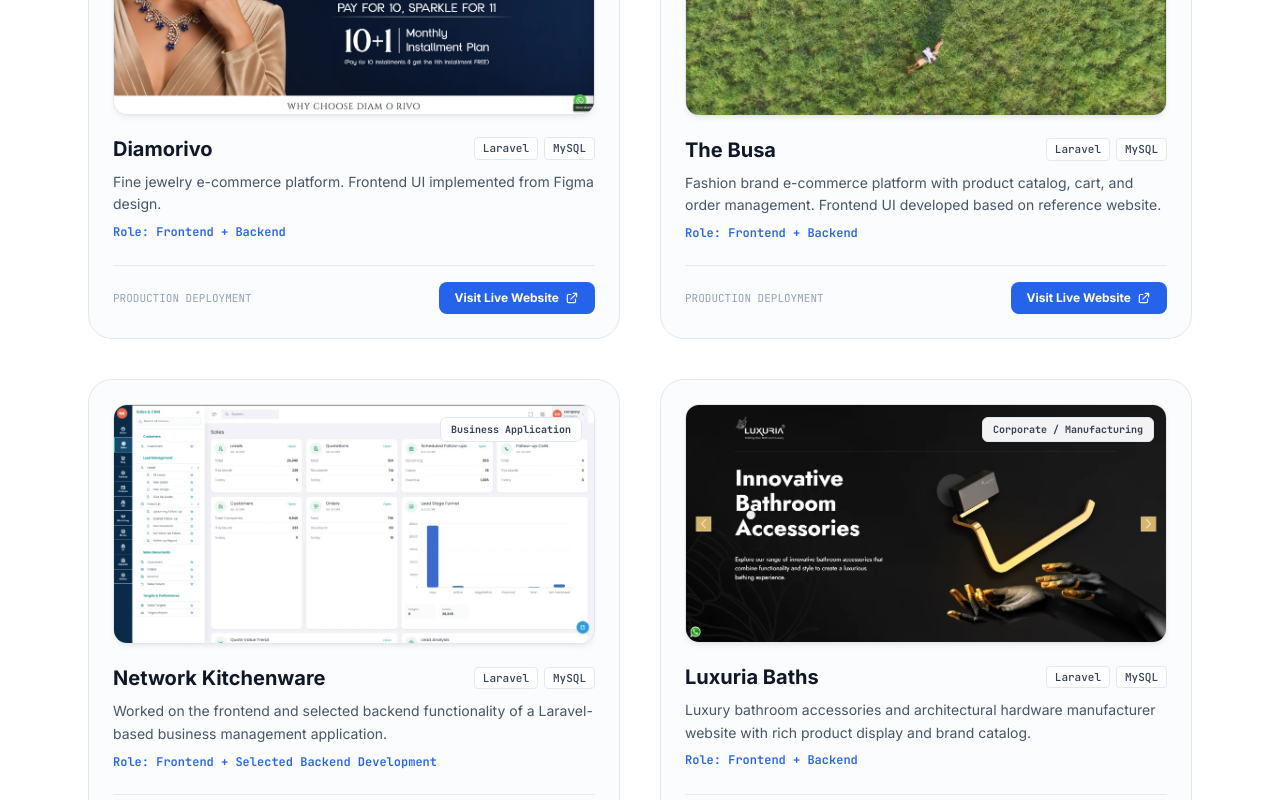
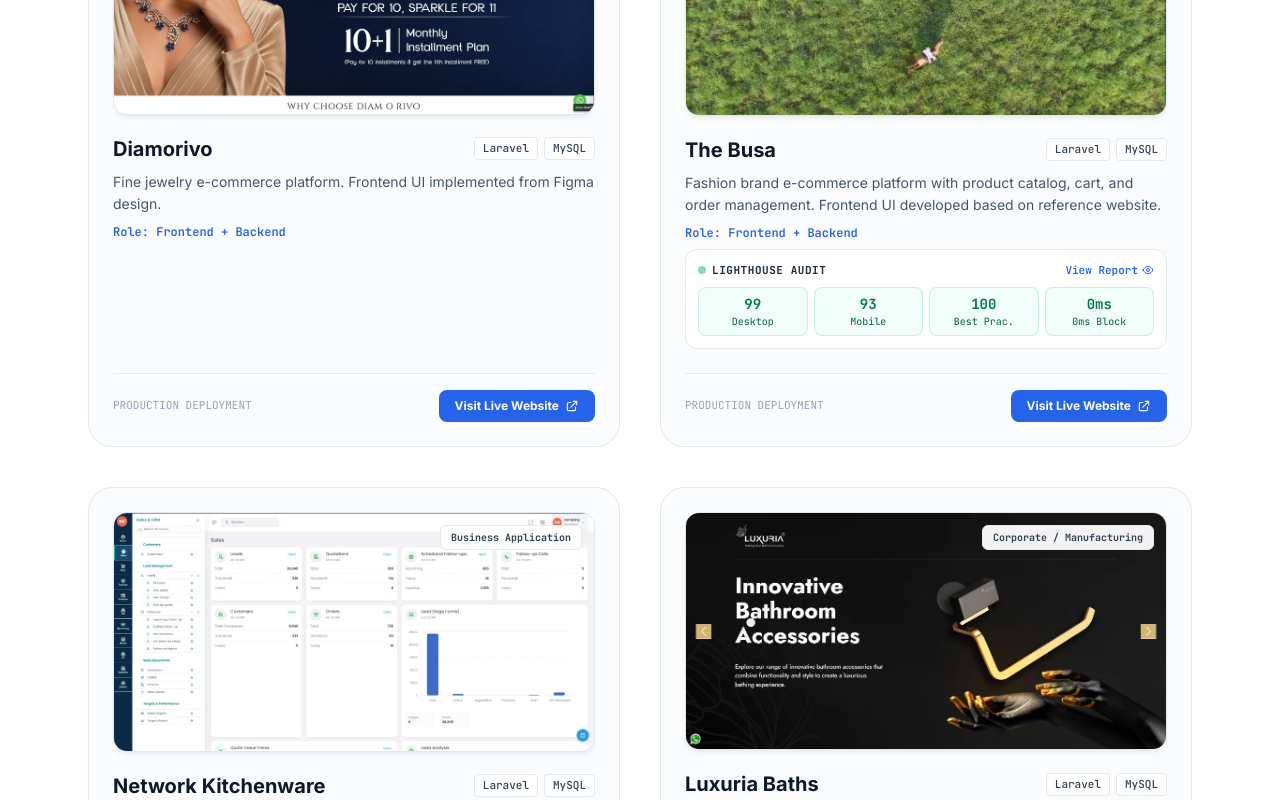
Before and after one commit to pratik-mandani/pratik-mandani.github.io, a React (Vite) app: page / in a window 1280 px wide. Shown: the part 6460-7260 px from the top of the page. Built offline with nearby package versions, Linux system fonts and the light colour scheme.

Commit message:
feat: add verified Google Lighthouse performance audit and report viewer to The Busa project

```diff
--- a/src/components/sections/WebDevelopment.tsx
+++ b/src/components/sections/WebDevelopment.tsx
@@ -1,9 +1,12 @@
 import { useState, useMemo } from 'react';
 import { featuredWebProjects, moreWebProjects, webDevelopmentIntro } from '../../data/portfolioData';
+import { FeaturedWebProject } from '../../types';
 
 export function WebDevelopment() {
   const [filterCategory, setFilterCategory] = useState<string>('all');
   const [searchQuery, setSearchQuery] = useState('');
+  const [selectedAudit, setSelectedAudit] = useState<FeaturedWebProject | null>(null);
+  const [auditDevice, setAuditDevice] = useState<'desktop' | 'mobile'>('desktop');
 
   const filteredArchive = useMemo(() => {
     return moreWebProjects.filter((item) => {
@@ -87,6 +90,61 @@ export function WebDevelopment() {
                     <div className="text-xs font-semibold text-blue-600 font-mono">
                       Role: {project.role}
                     </div>
+
+                    {/* Verified Lighthouse Performance Audit Card */}
+                    {project.lighthouse && (
+                      <div className="mt-3 p-3 rounded-xl bg-white border border-slate-200 shadow-2xs">
+                        <div className="flex items-center justify-between mb-2">
+                          <div className="flex items-center gap-1.5">
+                            <span className="w-2 h-2 rounded-full bg-emerald-500 animate-pulse"></span>
+                            <span className="text-[11px] font-mono font-bold uppercase tracking-wider text-slate-800">
+                              Lighthouse Audit
+                            </span>
+                          </div>
+                          <button
+                            type="button"
+                            onClick={() => {
+                              setSelectedAudit(project);
+                              setAuditDevice('desktop');
+                            }}
+                            className="text-[11px] font-mono font-semibold text-blue-600 hover:text-blue-700 hover:underline inline-flex items-center gap-1 cursor-pointer"
+                          >
+                            <span>View Report</span>
+                            <svg className="w-3 h-3" fill="none" stroke="currentColor" viewBox="0 0 24 24">
+                              <path strokeLinecap="round" strokeLinejoin="round" strokeWidth="2" d="M15 12a3 3 0 11-6 0 3 3 0 016 0z" />
+                              <path strokeLinecap="round" strokeLinejoin="round" strokeWidth="2" d="M2.458 12C3.732 7.943 7.523 5 12 5c4.478 0 8.268 2.943 9.542 7-1.274 4.057-5.064 7-9.542 7-4.477 0-8.268-2.943-9.542-7z" />
+                            </svg>
+                          </button>
+                        </div>
+
+                        <div className="grid grid-cols-4 gap-1.5 text-center">
+                          <div className="p-1.5 rounded-lg bg-emerald-50/70 border border-emerald-200/70">
+                            <div className="text-xs sm:text-sm font-extrabold text-emerald-700 font-mono">
+                              {project.lighthouse.desktopScore}
+                            </div>
+                            <div className="text-[10px] font-mono text-emerald-800">Desktop</div>
+                          </div>
+                          <div className="p-1.5 rounded-lg bg-emerald-50/70 border border-emerald-200/70">
+                            <div className="text-xs sm:text-sm font-extrabold text-emerald-700 font-mono">
+                              {project.lighthouse.mobileScore}
+                            </div>
+                            <div className="text-[10px] font-mono text-emerald-800">Mobile</div>
+                          </div>
+                          <div className="p-1.5 rounded-lg bg-emerald-50/70 border border-emerald-200/70">
+                            <div className="text-xs sm:text-sm font-extrabold text-emerald-700 font-mono">
+                              {project.lighthouse.bestPractices}
+                            </div>
+                            <div className="text-[10px] font-mono text-emerald-800">Best Prac.</div>
+                          </div>
+                          <div className="p-1.5 rounded-lg bg-emerald-50/70 border border-emerald-200/70">
+                            <div className="text-xs sm:text-sm font-extrabold text-emerald-700 font-mono">
+                              {project.lighthouse.tbt}
+                            </div>
+                            <div className="text-[10px] font-mono text-emerald-800">0ms Block</div>
+                          </div>
+                        </div>
+                      </div>
+                    )}
                   </div>
                 </div>
 
@@ -110,6 +168,89 @@ export function WebDevelopment() {
             ))}
           </div>
         </div>
+
+        {/* Lighthouse Modal Report Viewer */}
+        {selectedAudit && selectedAudit.lighthouse && (
+          <div
+            className="fixed inset-0 z-50 bg-slate-900/80 backdrop-blur-xs flex items-center justify-center p-3 sm:p-6"
+            onClick={() => setSelectedAudit(null)}
+          >
+            <div
+              className="bg-white rounded-2xl sm:rounded-3xl border border-slate-200 shadow-2xl max-w-3xl w-full max-h-[90vh] overflow-hidden flex flex-col"
+              onClick={(e) => e.stopPropagation()}
+            >
+              {/* Modal Header */}
+              <div className="px-4 sm:px-6 py-4 border-b border-slate-200 flex items-center justify-between bg-slate-50/90">
+                <div>
+                  <div className="text-[10px] font-mono uppercase font-bold text-blue-600">
+                    GOOGLE LIGHTHOUSE PERFORMANCE REPORT
+                  </div>
+                  <h4 className="text-base sm:text-lg font-bold text-slate-900">
+                    {selectedAudit.name} — Verified Speed &amp; Optimization
+                  </h4>
+                </div>
+                <button
+                  type="button"
+                  onClick={() => setSelectedAudit(null)}
+                  className="p-1.5 rounded-lg hover:bg-slate-200 text-slate-500 hover:text-slate-800 transition-colors cursor-pointer"
+                  aria-label="Close report modal"
+                >
+                  <svg className="w-5 h-5" fill="none" stroke="currentColor" viewBox="0 0 24 24">
+                    <path strokeLinecap="round" strokeLinejoin="round" strokeWidth="2" d="M6 18L18 6M6 6l12 12" />
+                  </svg>
+                </button>
+              </div>
+
+              {/* Device Tab Selector */}
+              <div className="px-4 sm:px-6 py-2.5 bg-white border-b border-slate-100 flex items-center justify-between gap-2 flex-wrap">
+                <div className="flex items-center gap-2">
+                  <button
+                    type="button"
+                    onClick={() => setAuditDevice('desktop')}
+                    className={`px-3 py-1.5 rounded-lg text-xs font-mono font-semibold transition-all cursor-pointer ${
+                      auditDevice === 'desktop'
+                        ? 'bg-blue-600 text-white shadow-2xs'
+                        : 'bg-slate-100 text-slate-600 hover:bg-slate-200'
+                    }`}
+                  >
+                    🖥️ Desktop ({selectedAudit.lighthouse.desktopScore}/100)
+                  </button>
+                  <button
+                    type="button"
+                    onClick={() => setAuditDevice('mobile')}
+                    className={`px-3 py-1.5 rounded-lg text-xs font-mono font-semibold transition-all cursor-pointer ${
+                      auditDevice === 'mobile'
+                        ? 'bg-blue-600 text-white shadow-2xs'
+                        : 'bg-slate-100 text-slate-600 hover:bg-slate-200'
+                    }`}
+                  >
+                    📱 Mobile ({selectedAudit.lighthouse.mobileScore}/100)
+                  </button>
+                </div>
+
+                <div className="hidden sm:flex items-center gap-3 text-[11px] font-mono text-slate-500">
+                  <span>FCP: <strong className="text-emerald-600">{selectedAudit.lighthouse.fcp}</strong></span>
+                  <span>LCP: <strong className="text-emerald-600">{selectedAudit.lighthouse.lcp}</strong></span>
+                  <span>TBT: <strong className="text-emerald-600">{selectedAudit.lighthouse.tbt}</strong></span>
+                </div>
+              </div>
+
+              {/* Screenshot Viewer Area */}
+              <div className="p-3 sm:p-5 overflow-y-auto max-h-[calc(90vh-140px)] flex items-center justify-center bg-slate-100/60">
+                <img
+                  src={
+                    auditDevice === 'desktop'
+                      ? selectedAudit.lighthouse.auditImageDesktop
+                      : selectedAudit.lighthouse.auditImageMobile
+                  }
+                  alt={`${selectedAudit.name} Lighthouse Audit`}
+                  className="max-w-full max-h-full rounded-xl border border-slate-200 shadow-sm object-contain"
+                  loading="lazy"
+                />
+              </div>
+            </div>
+          </div>
+        )}
 
         {/* 2. PROJECT DIRECTORY / PROFESSIONAL ARCHIVE */}
         <div>
--- a/src/data/portfolioData.ts
+++ b/src/data/portfolioData.ts
@@ -236,6 +236,17 @@ export const featuredWebProjects: FeaturedWebProject[] = [
     features: ['Product CRUD', 'Cart', 'Order Management'],
     liveUrl: 'http://thebusa.com/',
     imagePath: '/images/projects/websites/thebusa.webp',
+    lighthouse: {
+      desktopScore: 99,
+      mobileScore: 93,
+      bestPractices: 100,
+      seo: 91,
+      fcp: '0.6s',
+      lcp: '0.9s',
+      tbt: '0ms',
+      auditImageDesktop: '/images/projects/websites/busa-lighthouse-desktop.webp',
+      auditImageMobile: '/images/projects/websites/busa-lighthouse-mobile.webp',
+    },
   },
   {
     id: 'networkkitchenware',
```
Also changed, not shown: src/types.ts (+13 -0 lines), public/images/projects/websites/busa-lighthouse-desktop.webp (added), public/images/projects/websites/busa-lighthouse-mobile.webp (added).
